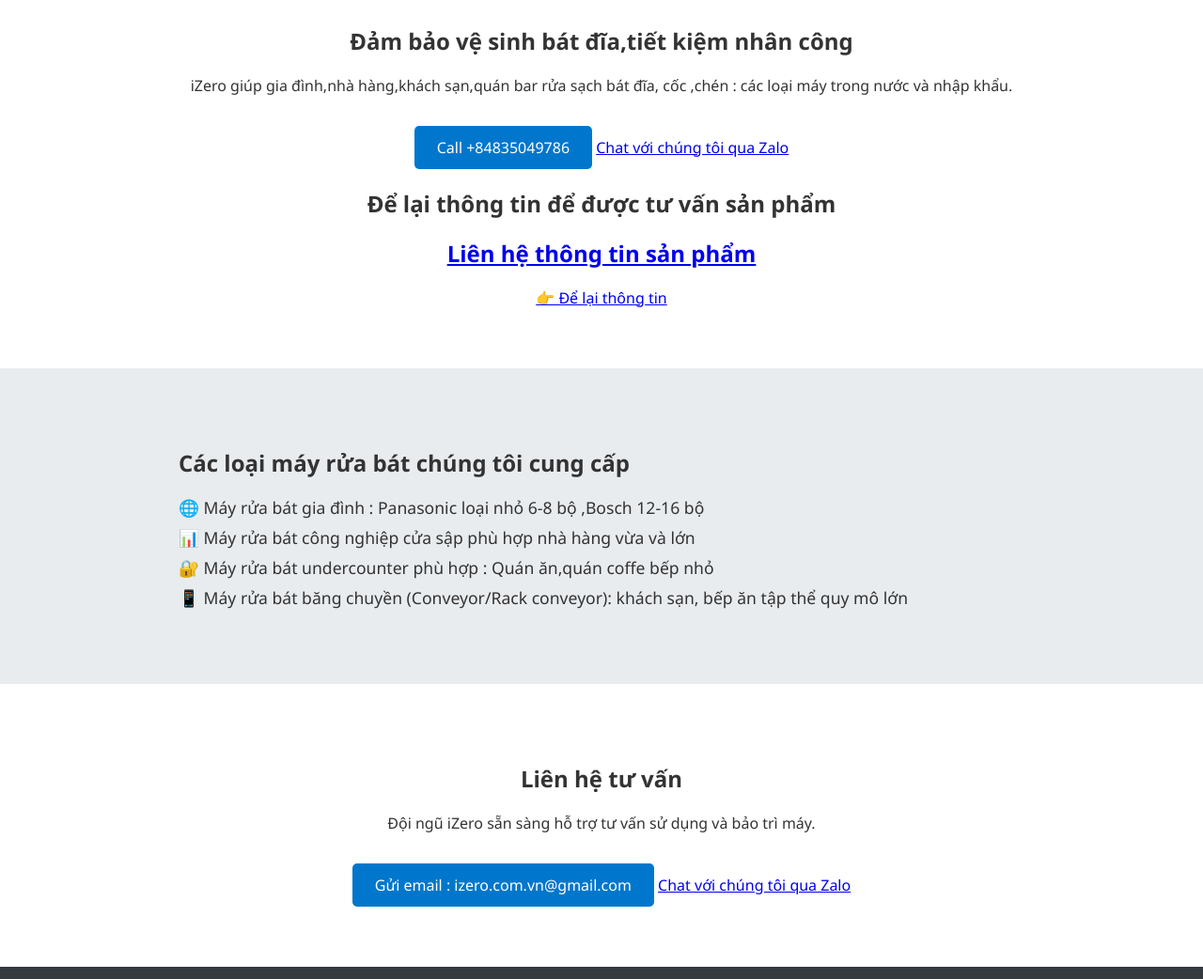
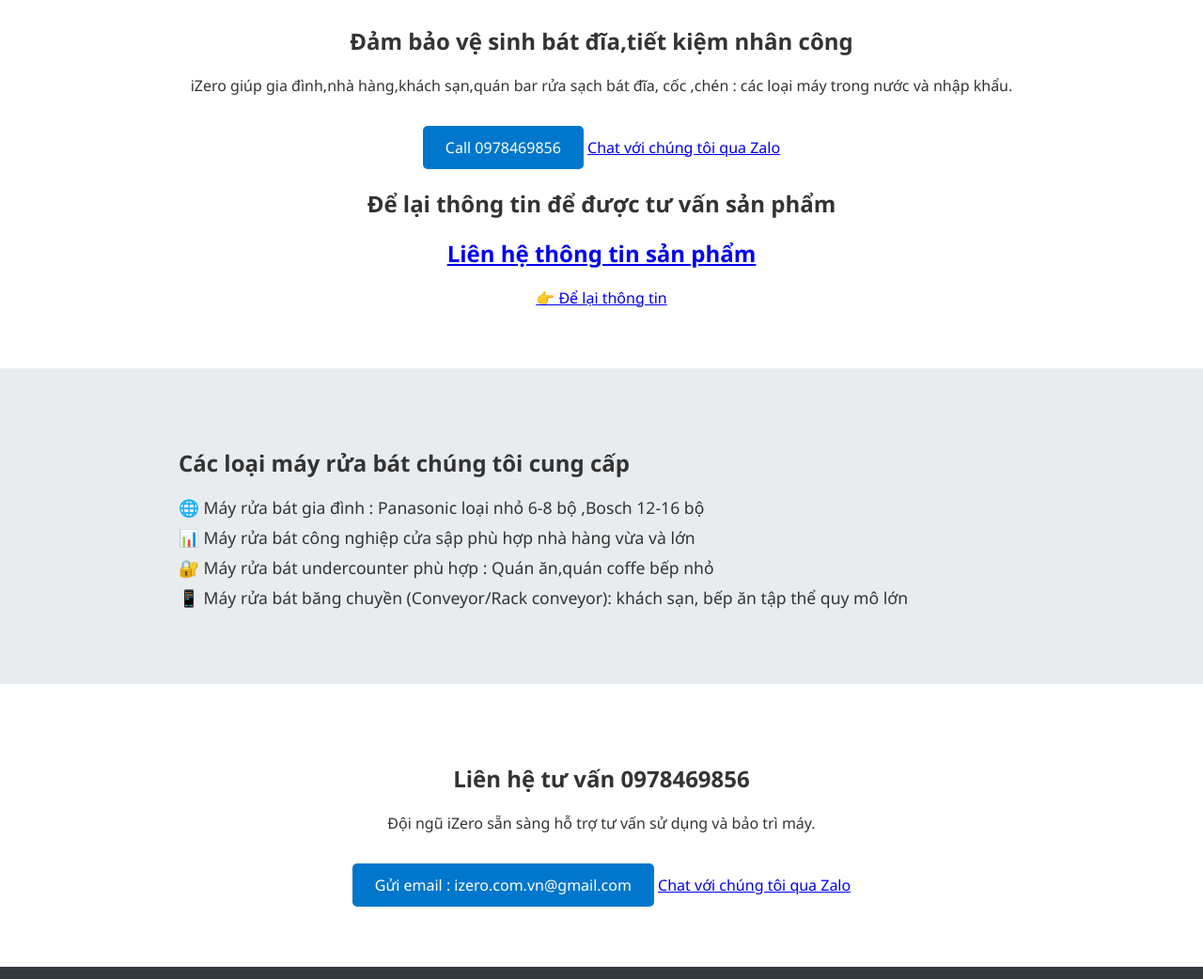
Before and after one commit to mantravel100-collab/izero, a plain HTML site: page index.html in a window 1280 px wide. Shown: the part 2080-3122 px from the top of the page at 94% size. Drawn offline with Linux system fonts and the light colour scheme; grey boxes are pictures that could not be loaded.

Commit message:
Update index.html

```diff
--- a/index.html
+++ b/index.html
@@ -57,7 +57,7 @@
 
       <h2>Đảm bảo vệ sinh bát đĩa,tiết kiệm nhân công</h2>
       <p>iZero giúp gia đình,nhà hàng,khách sạn,quán bar rửa sạch bát đĩa, cốc ,chén : các loại máy trong nước và nhập khẩu.</p>
-      <a href="#lien-he" class="btn">Call +84835049786</a>
+      <a href="#lien-he" class="btn">Call 0978469856</a>
 	  <a href="https://zalo.me/0978469856" target="_blank">Chat với chúng tôi qua Zalo</a>
 
 	  <h1>Để lại thông tin để được tư vấn sản phẩm</h1>
@@ -84,7 +84,7 @@
 
   <section class="contact" id="lien-he">
     <div class="container">
-      <h2>Liên hệ tư vấn</h2>
+      <h2>Liên hệ tư vấn 0978469856</h2>
       <p>Đội ngũ iZero sẵn sàng hỗ trợ tư vấn sử dụng và bảo trì máy.</p>
       <a href="mailto:izero.com.vn@gmail.com" class="btn">Gửi email : izero.com.vn@gmail.com </a>
 	  <a href="https://zalo.me/0978469856" target="_blank">Chat với chúng tôi qua Zalo</a>
```
